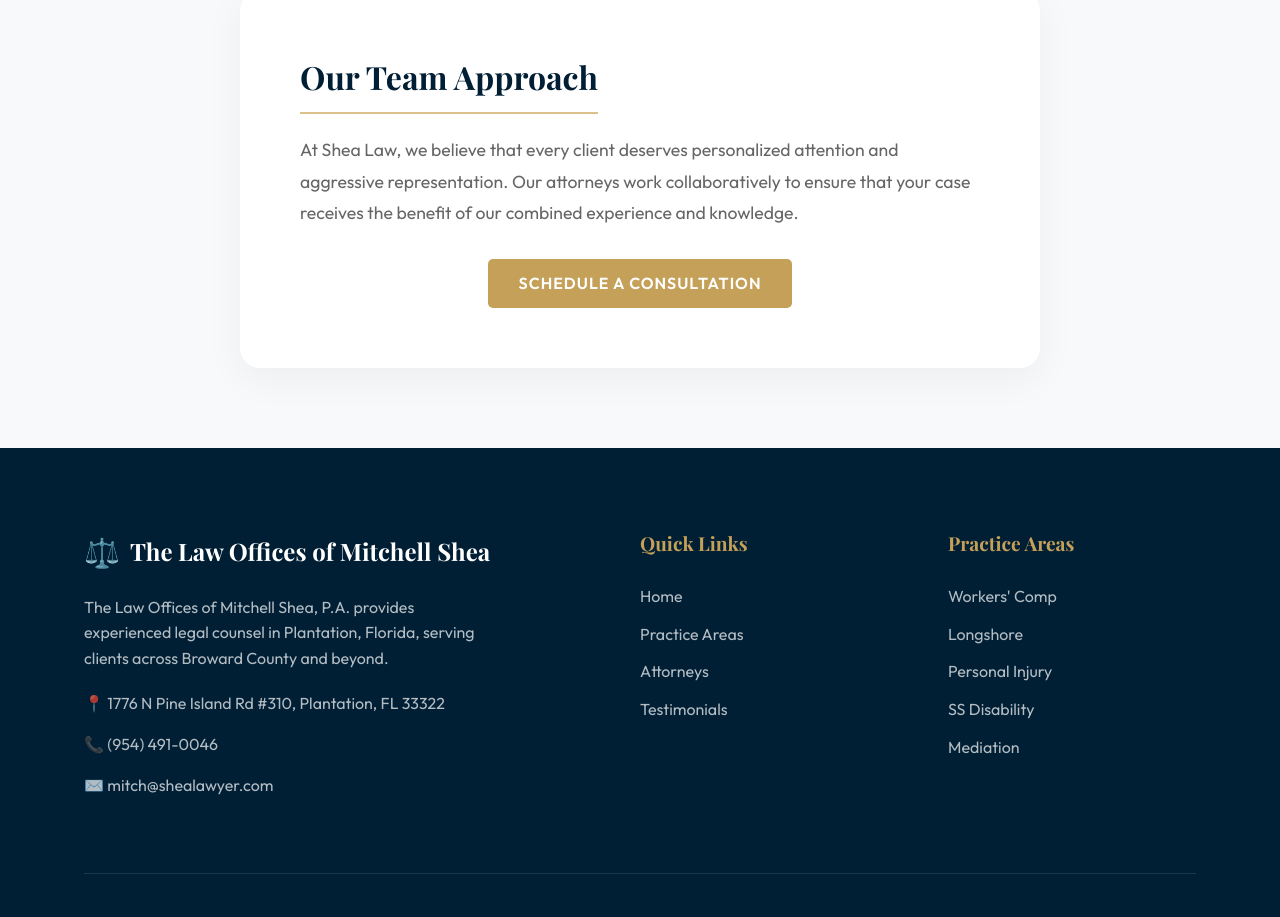
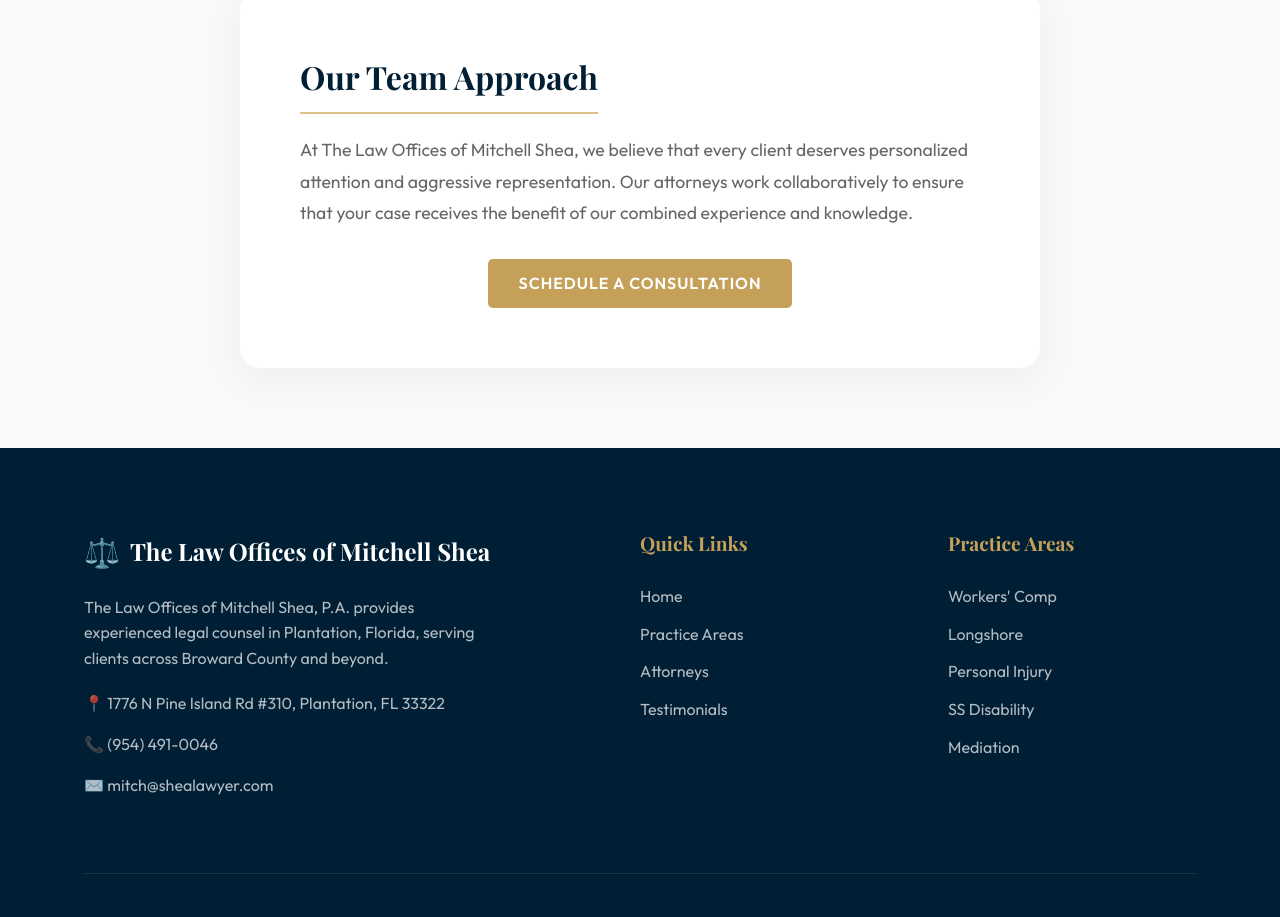
Before and after one commit to bshea-1/shealawyer, a React (Vite) app: page /attorneys in a window 1280 px wide. Shown: the part 1080-1997 px from the top of the page. Built offline with nearby package versions, Linux system fonts and the light colour scheme; a web font is replaced by a local one.

Commit message:
Update firm name in Team Approach section

```diff
--- a/src/pages/Attorneys.jsx
+++ b/src/pages/Attorneys.jsx
@@ -115,7 +115,7 @@
                     <AnimateOnScroll className="content-wrapper team-approach-section" delay={0.2}>
                         <h2>Our Team Approach</h2>
                         <p>
-                            At Shea Law, we believe that every client deserves personalized attention and aggressive
+                            At The Law Offices of Mitchell Shea, we believe that every client deserves personalized attention and aggressive
                             representation. Our attorneys work collaboratively to ensure that your case receives the benefit of
                             our combined experience and knowledge.
                         </p>
```
